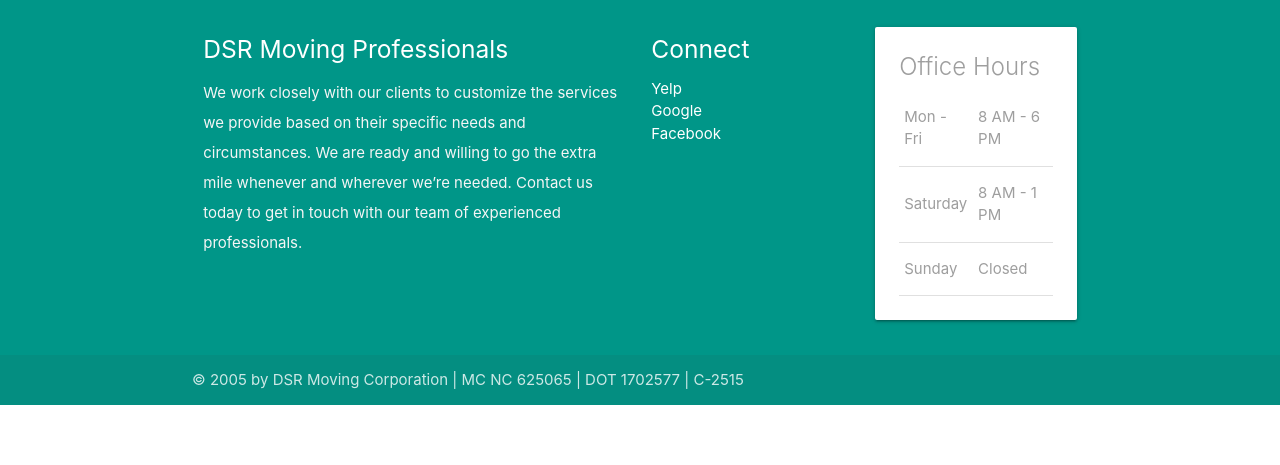
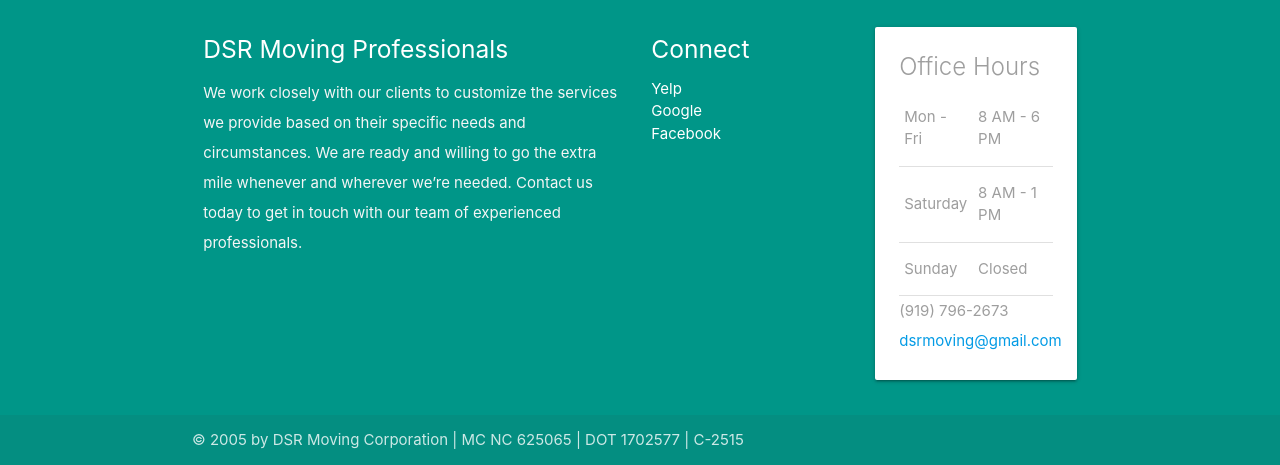
Before and after one commit to lamanaml/dsrmoving, a PHP site: page /contact.php in a window 1280 px wide. Shown: the part 992-1457 px from the top of the page. Before the commit the page ends 1397 px from the top, so only its background shows below. Run offline with PHP 8.4, Linux system fonts and the light colour scheme; some libraries are stand-ins or nearby versions.

Commit message:
updated contact

```diff
--- a/footer.html
+++ b/footer.html
@@ -35,6 +35,10 @@
                   </tr>
                 </tbody>
               </table>
+              <p>(919) 796-2673 </p>
+              <p><a href="mailto:dsrmoving@gmail.com">dsrmoving@gmail.com</a></p>
+
+          </div>
         </div>
 
       </div>
```
Also changed, not shown: index.php (+2 -5 lines).
